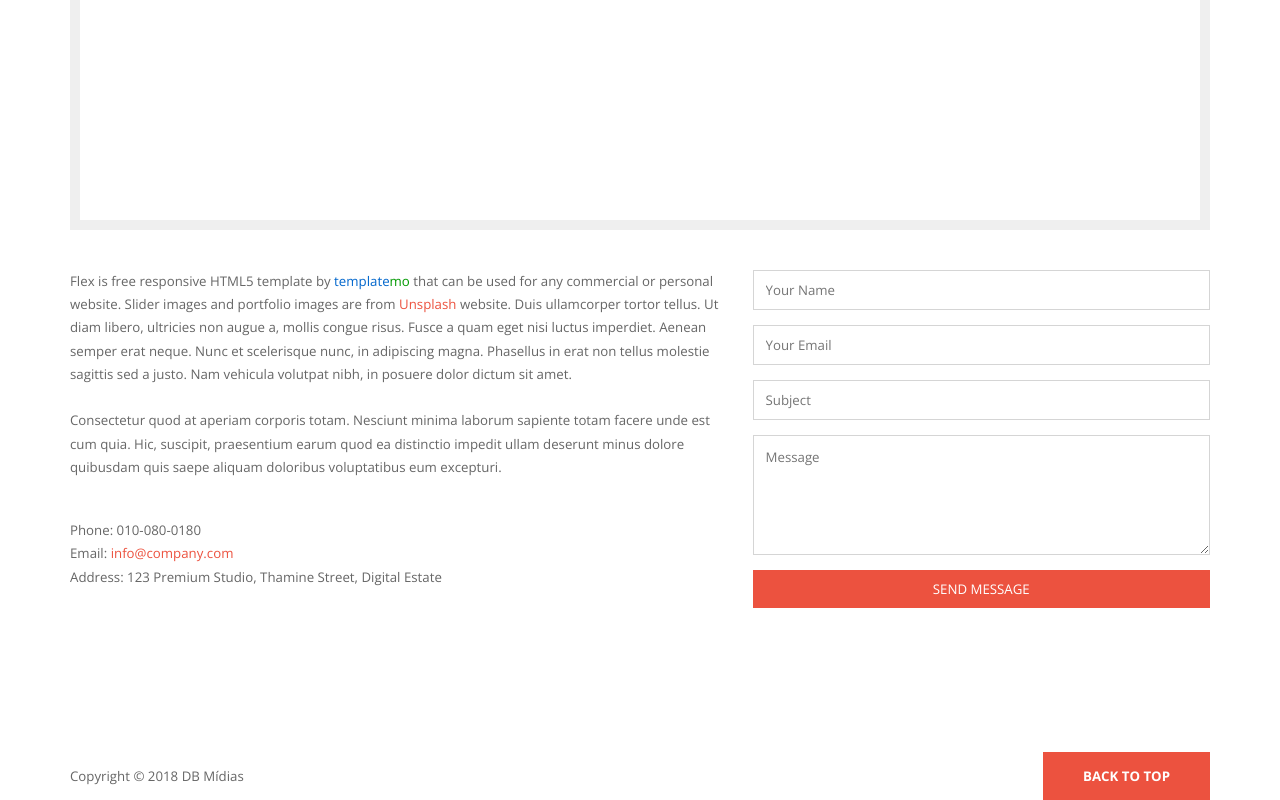
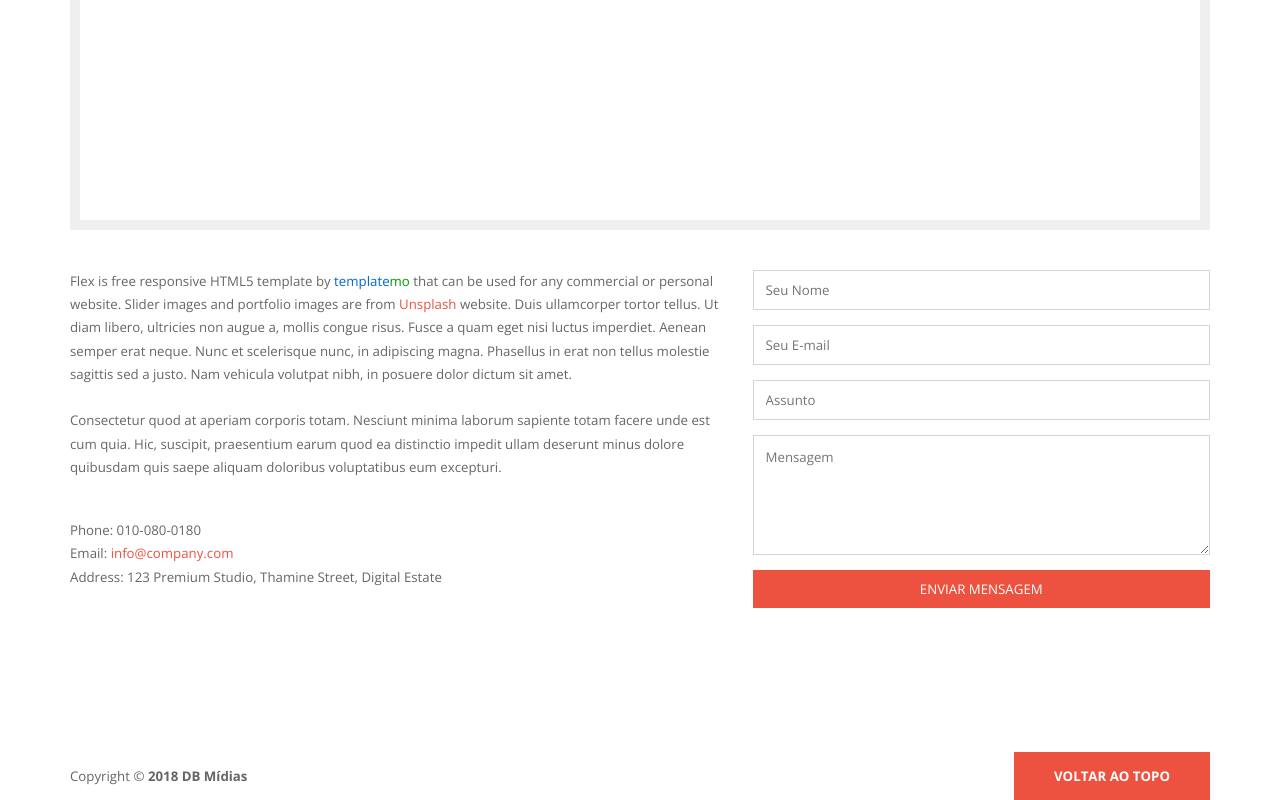
Before and after one commit to doni7brandao/flexresponsivo, a plain HTML site: page index.html in a window 1280 px wide. Shown: the part 3480-4280 px from the top of the page. Drawn offline with nearby package versions, Linux system fonts and the light colour scheme; some packages are replaced by stand-ins of ours.

Commit message:
Update index.html

```diff
--- a/index.html
+++ b/index.html
@@ -447,18 +447,18 @@ https://doni7brandao.github.io/flexresponsivo/
                         <div class="contact-form">
                             <form method="post" name="contactform" id="contactform">
                                 <p>
-                                    <input name="name" type="text" id="name" placeholder="Your Name">
+                                    <input name="name" type="text" id="name" placeholder="Seu Nome">
                                 </p>
                                 <p>
-                                    <input name="email" type="text" id="email" placeholder="Your Email">
+                                    <input name="email" type="text" id="email" placeholder="Seu E-mail">
                                 </p>
                                 <p>
-                                    <input name="subject" type="text" id="subject" placeholder="Subject">
+                                    <input name="subject" type="text" id="subject" placeholder="Assunto">
                                 </p>
                                 <p>
-                                    <textarea name="comments" id="comments" placeholder="Message"></textarea>
+                                    <textarea name="comments" id="comments" placeholder="Mensagem"></textarea>
                                 </p>
-                                <input type="submit" class="mainBtn" id="submit" value="Send Message">
+                                <input type="submit" class="mainBtn" id="submit" value="Enviar Mensagem">
                             </form>
                         </div> <!-- /.contact-form -->
                     </div> <!-- /.col-md-5 -->
@@ -470,10 +470,10 @@ https://doni7brandao.github.io/flexresponsivo/
             <div class="container">
                 <div class="row">
                     <div class="col-md-8 col-xs-12 text-left">
-                        <span>Copyright &copy; 2018 DB Mídias</span>
+			    <span>Copyright &copy; <strong>2018 DB Mídias</strong></span>
                     </div> <!-- /.text-center -->
                     <div class="col-md-4 hidden-xs text-right">
-                        <a href="#top" id="go-top">Back to top</a>
+                        <a href="#top" id="go-top">Voltar ao topo</a>
                     </div> <!-- /.text-center -->
                 </div> <!-- /.row -->
             </div> <!-- /.container -->
```
